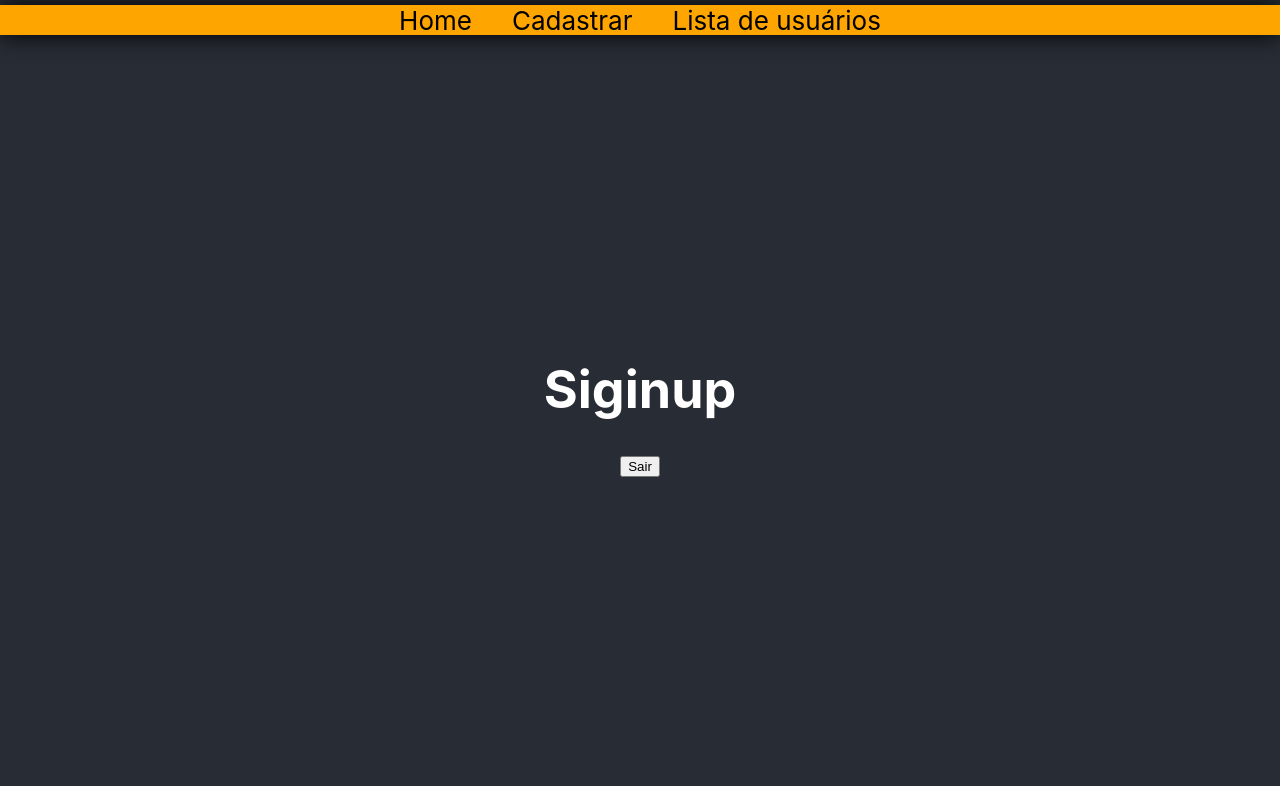
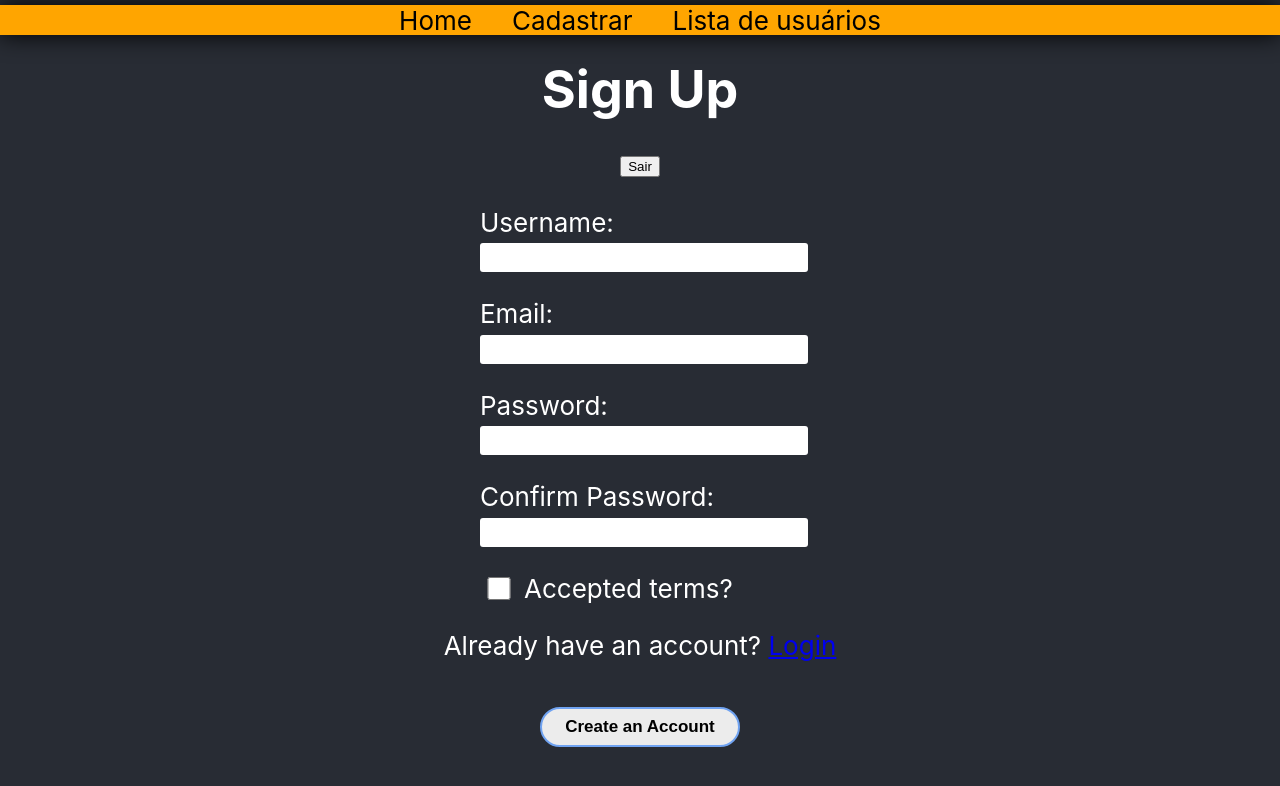
Before and after one commit to vilsonpneto/demo-t10-nov21-m3, a React (Create React App) app: page /siginup in a window 1280 px wide. Shown: the top 786 px of the page. Built offline with nearby package versions, Linux system fonts and the light colour scheme.

Commit message:
feat: Add form Register and components

```diff
--- a/src/App.js
+++ b/src/App.js
@@ -1,18 +1,29 @@
 /*Importações css, bibliotecas, outros componentes */
 import "./App.css";
 import Routes from "./routes";
-
+import { ToastContainer } from "react-toastify";
+import "react-toastify/dist/ReactToastify.css";
 
 function App() {
   return (
-    <div className="App">
-      <header className="App-header">
-        {<>
-         <Routes/>
-         </>
-        }
-      </header>
-    </div>
+    <>
+      <ToastContainer
+        position="top-right"
+        autoClose={5000}
+        hideProgressBar={false}
+        newestOnTop={false}
+        closeOnClick
+        rtl={false}
+        pauseOnFocusLoss
+        draggable
+        pauseOnHover
+      />
+      <div className="App">
+        <header className="App-header">
+          <Routes />
+        </header>
+      </div>
+    </>
   );
 }
 
--- /dev/null
+++ b/src/components/Button/index.jsx
@@ -0,0 +1,5 @@
+import { StyledButton } from "./style";
+
+export const Button = ({ children, ...rest }) => {
+  return <StyledButton {...rest}>{children}</StyledButton>;
+};
--- /dev/null
+++ b/src/components/Button/style.js
@@ -0,0 +1,15 @@
+import styled from "styled-components";
+
+export const StyledButton = styled.button`
+  background-color: #ececec;
+  border: 2px solid;
+  border-color: #70a3f1;
+  border-radius: 50px;
+  margin-top: 20px;
+  color: #000000;
+  font-size: 17px;
+  font-weight: bold;
+  height: 40px;
+  width: 80%;
+  max-width: 200px;
+`;
--- /dev/null
+++ b/src/components/Input/index.jsx
@@ -0,0 +1,30 @@
+import { Container } from "./style";
+
+export const Input = ({
+  label,
+  name,
+  register,
+  errors,
+  type = "text",
+  ...rest
+}) => {
+  return (
+    <Container isError={!!errors[name]}>
+      {type === "checkbox" ? (
+        <>
+          <div className="checkbox-container">
+            <input type="checkbox" {...register(name)} />
+            <span>{label}</span>
+          </div>
+          <span className="error"> {errors[name]?.message}</span>
+        </>
+      ) : (
+        <>
+          <label>{label}:</label>
+          <input {...rest} type={type} {...register(name)} />
+          <p className="error"> {errors[name]?.message} </p>
+        </>
+      )}
+    </Container>
+  );
+};
--- /dev/null
+++ b/src/components/Input/style.js
@@ -0,0 +1,36 @@
+import styled, { css } from "styled-components";
+
+export const Container = styled.div`
+  text-align: left;
+  width: 100%;
+  max-width: 320px;
+  input {
+    border: 2px solid;
+    border-radius: 3px;
+    border-color: transparent;
+    font-size: 17px;
+    height: 23px;
+    width: 100%;
+  }
+
+  .checkbox-container {
+    display: flex;
+    align-items: center;
+
+    input {
+      width: 30px;
+      margin-right: 10px;
+    }
+  }
+
+  ${(props) =>
+    props.isError &&
+    css`
+      input {
+        border-color: #ad2a2a;
+      }
+      .error {
+        color: #ad2a2a;
+      }
+    `}
+`;
--- a/src/components/Pages/Signinup/index.jsx
+++ b/src/components/Pages/Signinup/index.jsx
@@ -1,14 +1,134 @@
-import MenuBar from "../../MenuBar"
-import {useHistory} from "react-router-dom"
+import MenuBar from "../../MenuBar";
+import { Button } from "../../Button";
+import { Input } from "../../Input";
 
+import { Form } from "./style";
 
-const Siginup = ()=>{
-const history = useHistory();
-  return(
+import { useHistory, Link } from "react-router-dom";
+import { useForm } from "react-hook-form";
+import { yupResolver } from "@hookform/resolvers/yup";
+import * as yup from "yup";
+import { toast } from "react-toastify";
+
+import api from "../../../services/api";
+
+const Siginup = () => {
+  const history = useHistory();
+
+  const schema = yup.object().shape({
+    username: yup
+      .string()
+      .required("Required field!")
+      .min(3, "Minimum 3 characters!")
+      .matches(/^[a-zA-Z]+$/, "It must only contain letters!"),
+    email: yup.string().email("Invalid email!").required("Required field!"),
+    password: yup
+      .string()
+      .min(8, "Minimum 8 characteres!")
+      .matches(
+        /^(?=.*?[A-Z])(?=.*?[a-z])(?=.*?[0-9])(?=.*?[#?!@$ %^&*-]).{8,}$/,
+        "Password must contain at least one capital letter, one number and one special character!"
+      )
+      .required("Required field!"),
+    confirmPassword: yup
+      .string()
+      .oneOf([yup.ref("password")], "Password does not match!"),
+    terms: yup.boolean().isTrue("You not accepted terms!"),
+  });
+
+  const {
+    register,
+    handleSubmit,
+    reset,
+    formState: { errors },
+  } = useForm({ resolver: yupResolver(schema) });
+
+  const handleMyForm = (data) => {
+    const { confirmPassword, terms, ...dataForApi } = data;
+    // console.log(dataForApi);
+    // console.log(data);
+
+    api
+      .post("/users/", dataForApi)
+      .then((response) => {
+        toast.success("Register successful!");
+        reset();
+        console.log(response);
+        // history.push("/login");
+      })
+      .catch((error) => {
+        console.log(error);
+        toast.error("Email or username already exists!");
+      });
+  };
+
+  return (
     <>
-    <MenuBar/>
-  <h1>Siginup</h1>
-  <button onClick={()=> history.push("/")}>Sair</button>
-  </>)
-}
-export default Siginup
+      <MenuBar />
+      <h1>Sign Up</h1>
+      <button onClick={() => history.push("/")}>Sair</button>
+
+      <Form onSubmit={handleSubmit(handleMyForm)}>
+        <Input
+          type="text"
+          register={register}
+          label="Username"
+          name="username"
+          errors={errors}
+        />
+
+        <Input
+          type="text"
+          register={register}
+          label="Email"
+          name="email"
+          errors={errors}
+        />
+
+        <Input
+          type="password"
+          register={register}
+          label="Password"
+          name="password"
+          errors={errors}
+        />
+
+        <Input
+          type="password"
+          register={register}
+          label="Confirm Password"
+          name="confirmPassword"
+          errors={errors}
+        />
+
+        {/* <label>Confirm Password:</label>
+        <input type="password" {...register("confirmPassword")} />
+        <span>{errors.confirmPassword?.message}</span> */}
+        {/* {errors.password && <span>{errors.password.message}</span>} */}
+
+        <Input
+          type="checkbox"
+          register={register}
+          label="Accepted terms?"
+          name="terms"
+          errors={errors}
+        />
+        {/* <div>
+          <input type="checkbox" {...register("terms")} />
+          <span>Accepted terms?</span>
+        </div>
+        <span>{errors.terms?.message}</span> */}
+
+        <p>
+          Already have an account? <Link to="/login">Login</Link>
+        </p>
+
+        <Button type="submit">Create an Account</Button>
+        {/* <div>
+          <button type="submit">Create an Account</button>
+        </div> */}
+      </Form>
+    </>
+  );
+};
+export default Siginup;
--- /dev/null
+++ b/src/components/Pages/Signinup/style.js
@@ -0,0 +1,9 @@
+import styled from "styled-components";
+export const Form = styled.form`
+  padding: 30px;
+
+  display: flex;
+  flex-direction: column;
+  justify-content: center;
+  align-items: center;
+`;
--- /dev/null
+++ b/src/services/api.js
@@ -0,0 +1,7 @@
+import axios from "axios";
+
+const api = axios.create({
+  baseURL: "https://kabit-api.herokuapp.com",
+});
+
+export default api;
```
Also changed, not shown: package.json (+6 -1 lines), src/index.js (+7 -7 lines), 1 other file (tests, documents, lock files or other folders).
